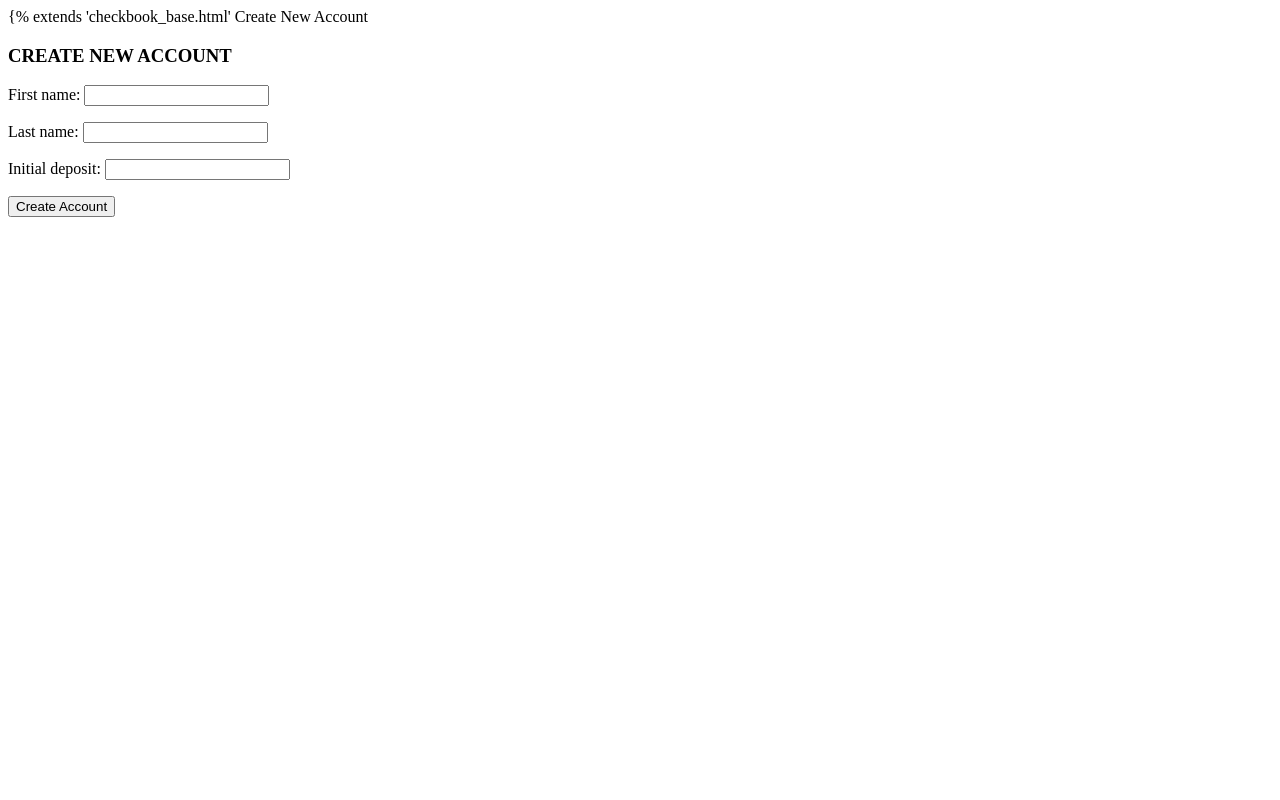
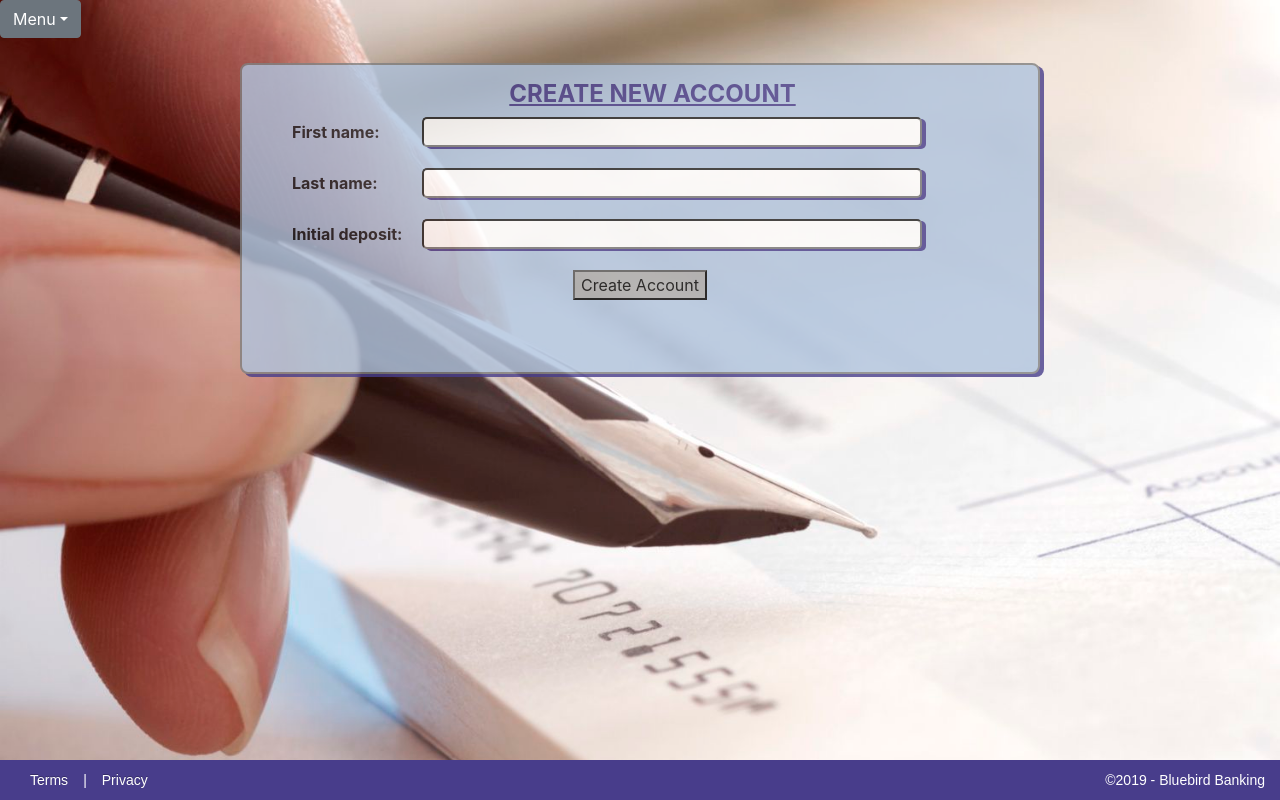
Before and after one commit to zrichy4307/Django_Checkbook, a Django app: page /create/ in a window 1280 px wide. Run offline with Django 3.2, Linux system fonts and the light colour scheme; some libraries are stand-ins or nearby versions.

Commit message:
Bank Project

```diff
--- a/Django_CheckBook/Checkbook/templates/checkbook/CreateNewAccount.html
+++ b/Django_CheckBook/Checkbook/templates/checkbook/CreateNewAccount.html
@@ -1,4 +1,4 @@
-{% extends 'checkbook_base.html'
+{% extends 'checkbook_base.html' %}
 {% block title %}Create New Account{% endblock %}
 {% block content %}
 	<h3>CREATE NEW ACCOUNT</h3>
--- a/Django_CheckBook/Checkbook/templates/checkbook/index.html
+++ b/Django_CheckBook/Checkbook/templates/checkbook/index.html
@@ -12,9 +12,6 @@
             {{ form.account }}
             <button type="submit">Go to Account</button>
         </form>
-        <!-- Replace the <input> with a Django form including a dropdown list of accounts-->
-        <label id="index-label">Choose Account:</label><input type="text" name="Account"><br>
-        <button type="submit"> Go to Account</button>
     </div>
     <hr>
     <div class="text-center">
--- a/Django_CheckBook/Checkbook/views.py
+++ b/Django_CheckBook/Checkbook/views.py
@@ -48,4 +48,4 @@ def transaction(request):
             form.save()
             return balance(request, pk)
     content = {'form': form}
-    return render(request, 'checkbook/AddTransaction.html')
+    return render(request, 'checkbook/AddTransaction.html', content)
```
